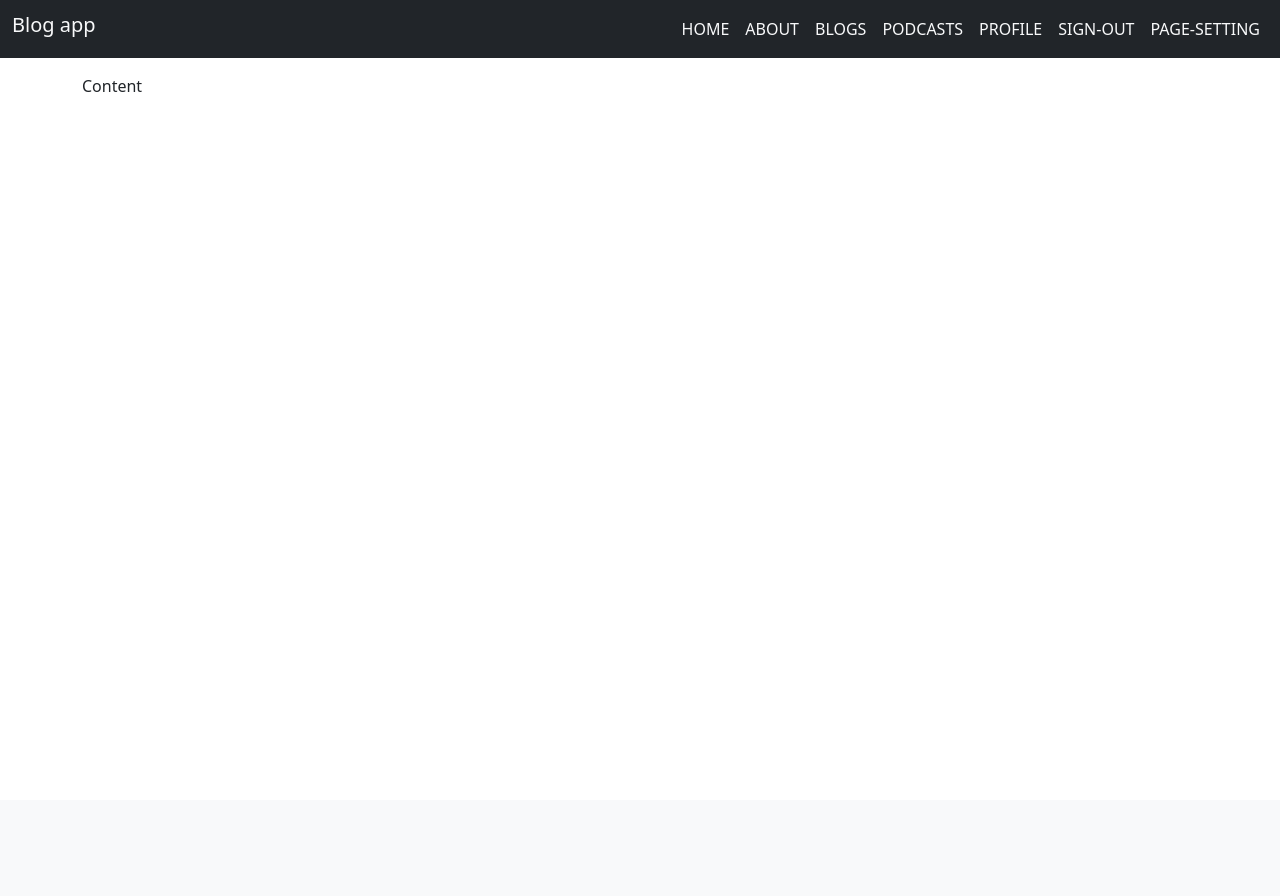
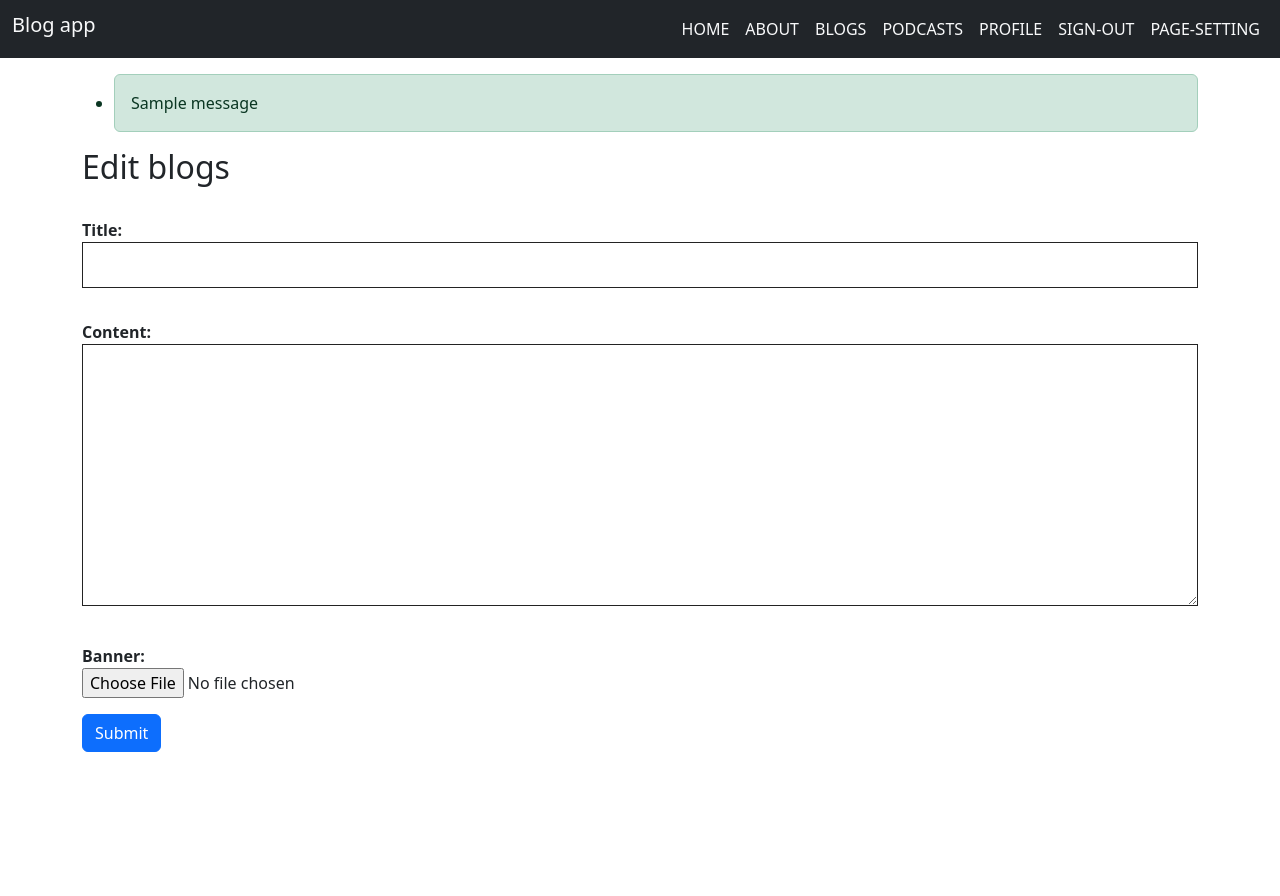
Before and after one commit to Ashkantvn/Blog-app, a Django app: template templates/posts/posts_edit.html in a window 1280 px wide. Before the commit the page ends 92 px from the top, so only its background shows below. Run offline with Django 5.2, Linux system fonts and the light colour scheme; the template is opened without the code that fills it: values that come from a table or form of the project are taken from there, others are empty; a user stored in the database is signed in; tables that the repository leaves empty hold one stand-in row (values such as "Sample post"); one stand-in notice (Sample message) is shown.

Commit message:
Update edit post page

```diff
--- a/templates/posts/posts_edit.html
+++ b/templates/posts/posts_edit.html
@@ -1,2 +1,31 @@
 {% extends "layout.html" %}
 {% load i18n %}
+
+{% block title %}
+    edit post
+{% endblock title %}
+
+
+
+{% block content %}
+{% if user.is_authenticated %}
+<ul class="messages">
+    {% if messages %}
+        {% for message in messages %}
+            <li{% if message.tags == 'error' %} class="alert alert-danger"{% else %} class="alert alert-success"{% endif %}>{{ message }}</li>
+        {% endfor %}
+    {% endif %}
+</ul>
+<section>
+    <h2>
+        {% trans "Edit blogs" %}
+    </h2>
+    <form action="{% url "posts:edit" pk=post.pk %}" enctype="multipart/form-data" method="post"> {# form of edit post #}
+        {% csrf_token %}
+        {{form}}
+        <input type="hidden" name="_method" value="PUT">
+        <button  type="submit" class="btn btn-primary mt-3">{% trans "Submit" %}</button>
+    </form>
+</section>
+{% endif %}
+{% endblock content %}
```
Also changed, not shown: posts/views.py (+12 -12 lines).
